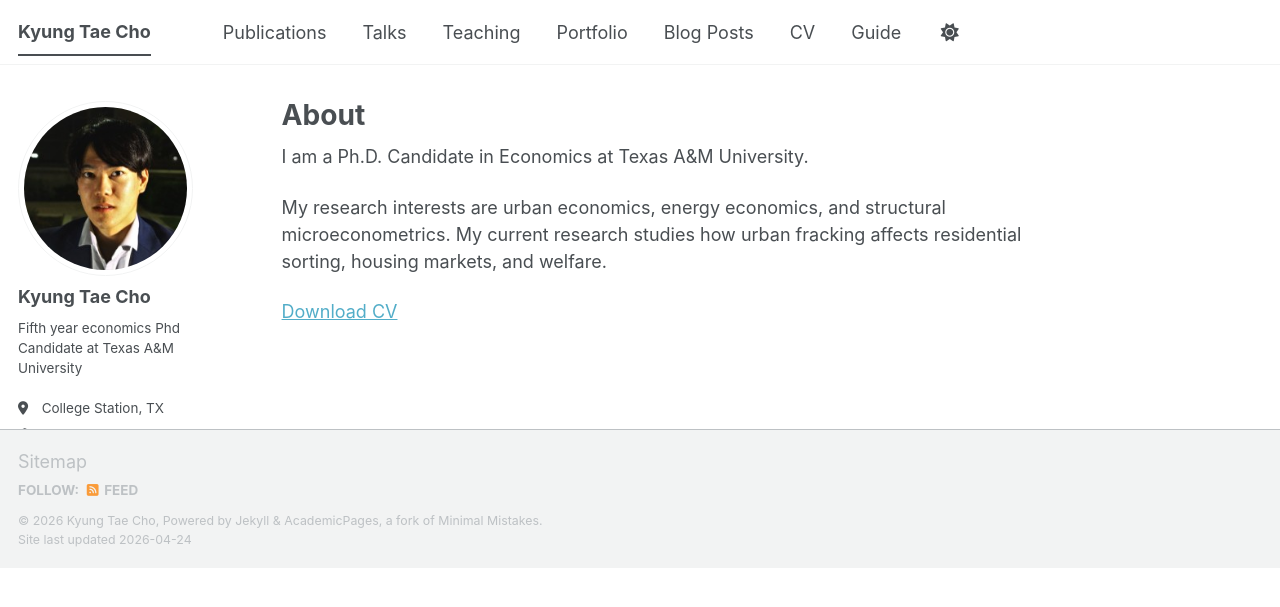
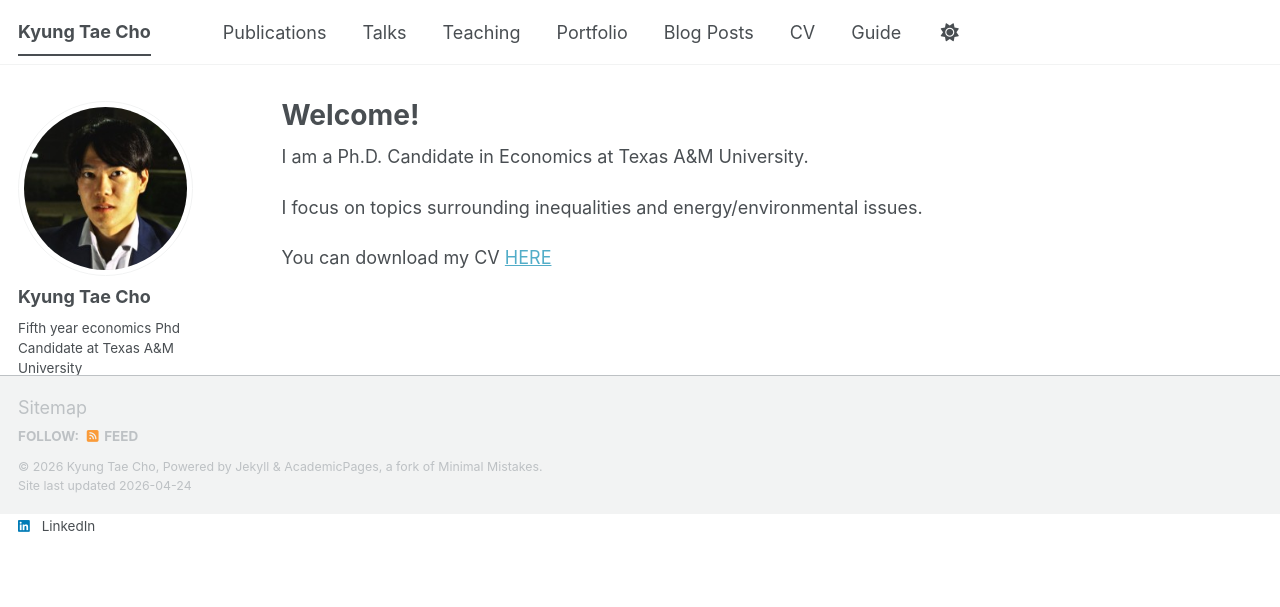
Before and after one commit to KyungtaeCho/KyungtaeCho.github.io, a Jekyll site: the page built from _pages/about.md, in a window 1280 px wide. Shown: the top 607 px of the page. Built offline with Jekyll 4.4.1, drawn with Linux system fonts in a browser that asks for light colours; a script bundle is joined from its source files by our own code; library files that are not in the unit come from our copies.

Commit message:
Update about.md

```diff
--- a/_pages/about.md
+++ b/_pages/about.md
@@ -1,6 +1,6 @@
 ---
 permalink: /
-title: "About"
+title: "Welcome!"
 author_profile: true
 redirect_from:
   - /about/
@@ -9,6 +9,6 @@ redirect_from:
 
 I am a Ph.D. Candidate in Economics at Texas A&M University.
 
-My research interests are urban economics, energy economics, and structural microeconometrics. My current research studies how urban fracking affects residential sorting, housing markets, and welfare.
+I focus on topics surrounding inequalities and energy/environmental issues.
 
-[Download CV](/files/Academic_CV_Cho.pdf)
+You can download my CV [HERE](/files/Academic_CV_Cho.pdf)
```
